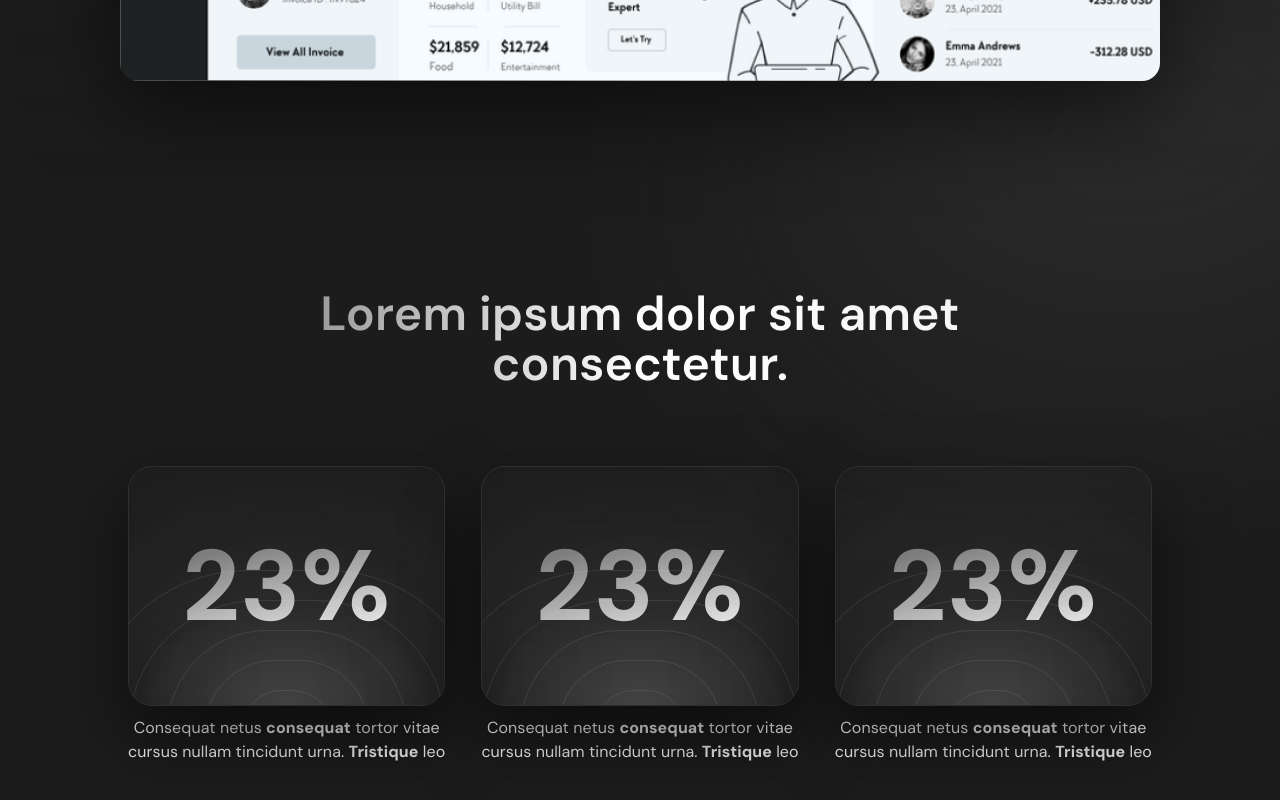
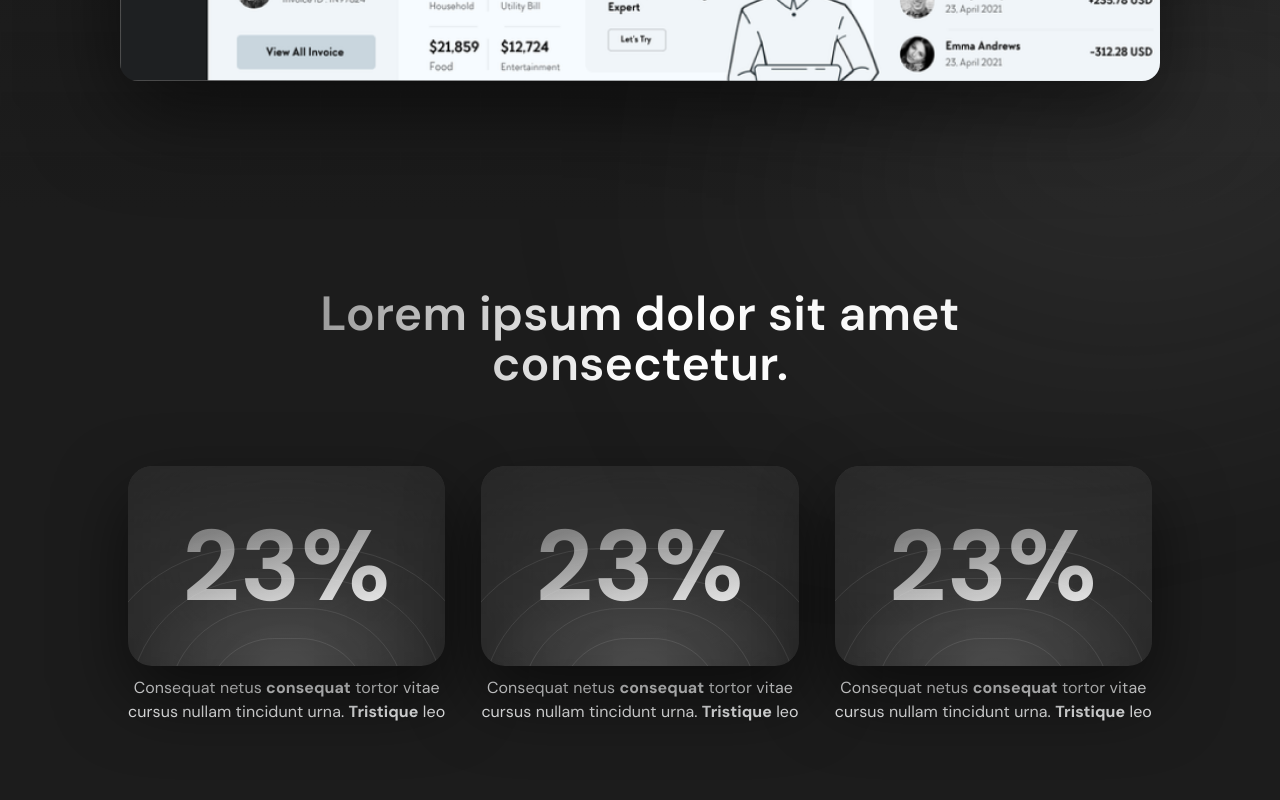
Before and after one commit to zaraakhtar/Penai-landing-page, a Next.js app: page / in a window 1280 px wide. Shown: the part 1764-2564 px from the top of the page. Built offline with nearby package versions, Linux system fonts and the light colour scheme.

Commit message:
changed the width of the stat cards

```diff
--- a/components/StatCard.tsx
+++ b/components/StatCard.tsx
@@ -17,7 +17,12 @@ export default function StatCard({ value, description }: StatCardProps) {
 
   return (
     <div className="flex w-full max-w-[317.33px] flex-col items-center gap-[10px]">
-      <div className="relative isolate flex h-[240px] w-full items-center justify-center overflow-hidden rounded-[24px] border border-[#2F2F2F] bg-[linear-gradient(180deg,rgba(27,27,27,1)_0%,rgba(18,18,18,1)_100%)] p-[30px] shadow-[0_30px_70px_rgba(0,0,0,0.55)]">
+      <div className="relative isolate w-full overflow-hidden rounded-[24px] shadow-[0_30px_70px_rgba(0,0,0,0.55)]">
+        {/* gradient border (Figma-style) */}
+        <div className="absolute inset-0 rounded-[24px] bg-gradient-to-b from-[#505050]/55 via-[#505050]/25 to-[#505050]/10" />
+
+        {/* card body */}
+        <div className="relative flex h-[200px] w-full items-center justify-center rounded-[24px] bg-[#1C1C1C]/70 p-[30px] backdrop-blur-[86.5px]">
         <div className="pointer-events-none absolute inset-0 -z-10">
           {/* bottom soft highlight */}
           <div className="absolute inset-x-0 bottom-0 h-[160px] bg-[radial-gradient(70%_90%_at_50%_100%,rgba(255,255,255,0.12)_0%,rgba(255,255,255,0)_70%)]" />
@@ -63,6 +68,7 @@ export default function StatCard({ value, description }: StatCardProps) {
         >
           {value}
         </div>
+        </div>
       </div>
 
       <p
```
